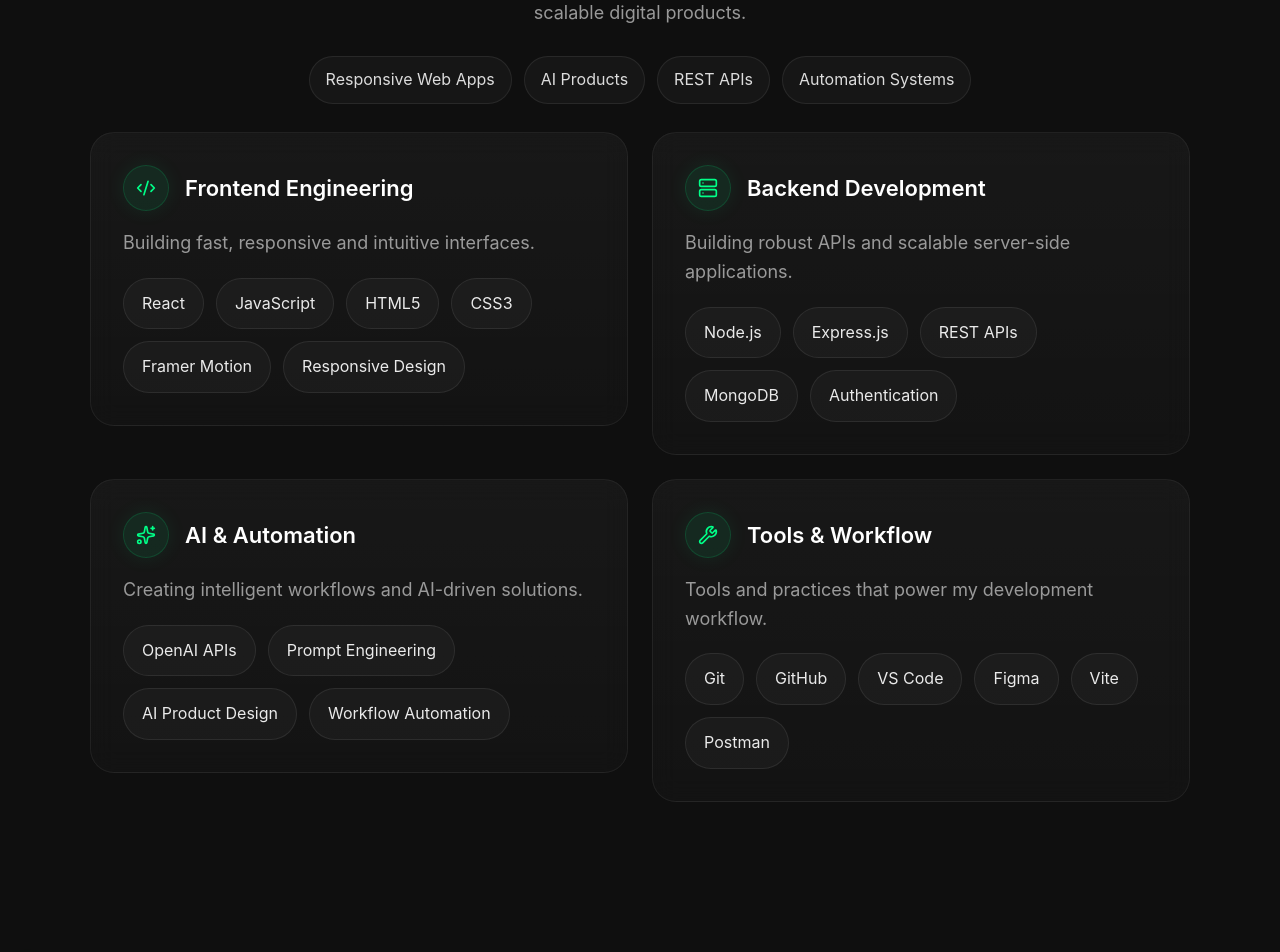
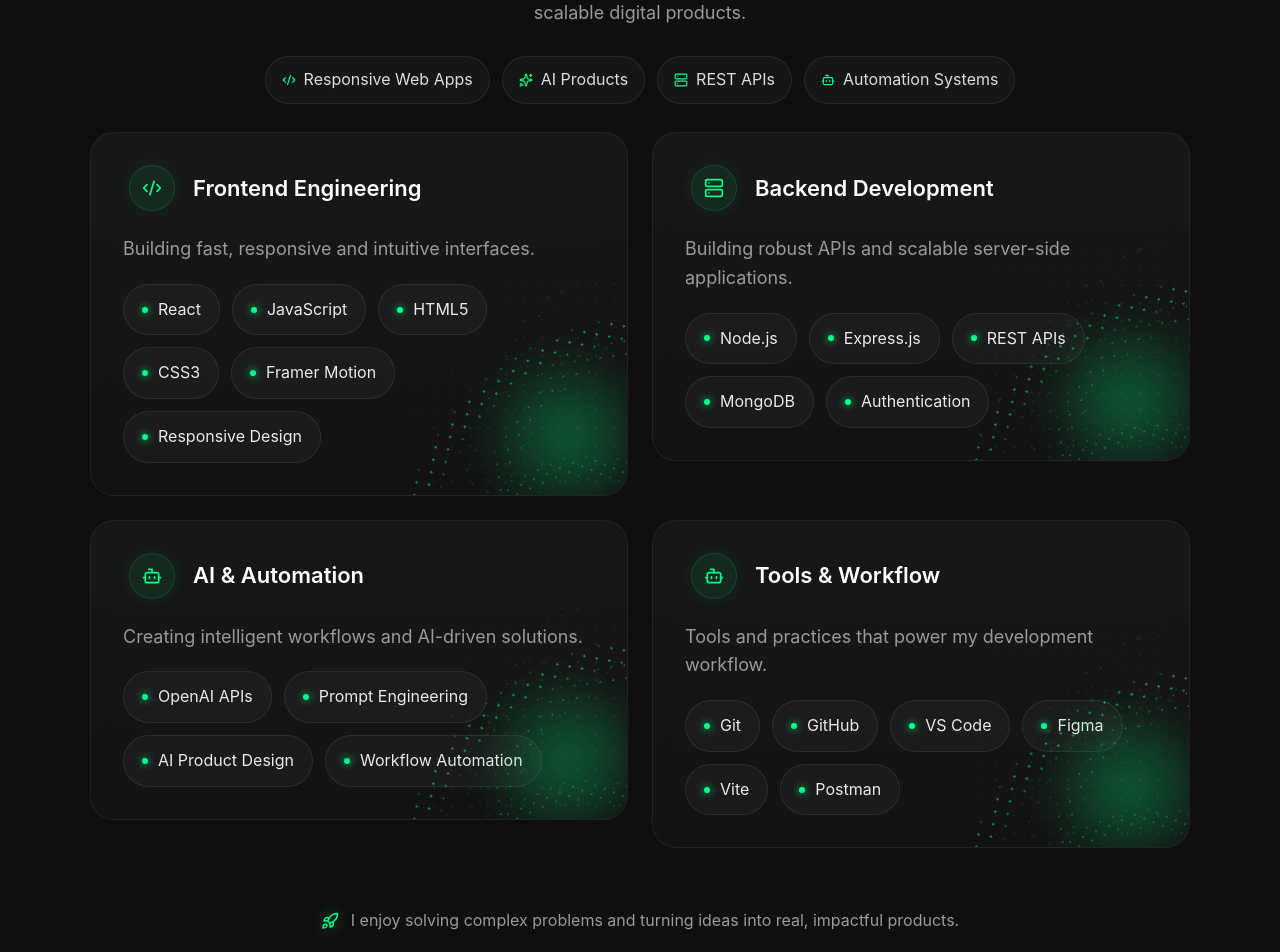
Before and after one commit to igbinedionelvis/elvis-portfolio-react, a React (Vite) app: page / in a window 1280 px wide. Shown: the part 5060-6012 px from the top of the page. Built offline with nearby package versions, Linux system fonts and the light colour scheme.

Commit message:
feat(skills): transform skills section into interactive skill matrix experience

```diff
--- /dev/null
+++ b/src/components/SkillMatrixGraphic.jsx
@@ -0,0 +1,16 @@
+export default function SkillMatrixGraphic() {
+    return (
+        <div className="matrix-particles">
+
+            <span className="curve curve-1"></span>
+            <span className="curve curve-2"></span>
+            <span className="curve curve-3"></span>
+            <span className="curve curve-4"></span>
+
+            <span className="particle-cloud"></span>
+
+            <span className="matrix-glow"></span>
+
+        </div>
+    );
+}
--- a/src/components/Skills.jsx
+++ b/src/components/Skills.jsx
@@ -1,10 +1,12 @@
 import { motion } from "framer-motion";
-
+import SkillMatrixGraphic from "./SkillMatrixGraphic";
 import {
     Code2,
     Server,
     Sparkles,
-    Wrench
+    Bot,
+    Rocket,
+    Zap
 } from "lucide-react";
 
 const frontend = [
@@ -52,9 +54,13 @@ export default function Skills() {
                     whileInView={{ opacity: 1, y: 0 }}
                     viewport={{ once: true }}
                 >
+                    <div className="skills-tag-wrapper">
+                        <span className="skills-tag-dot"></span>
+
                         <span className="skills-tag">
                             MY SKILL MATRIX
                         </span>
+                    </div>
 
                     <h2>
                         What I Build
@@ -69,21 +75,44 @@ export default function Skills() {
 
                 <div className="outcome-strip">
 
-                    <span>Responsive Web Apps</span>
+                    <span>
+                        <Code2 size={14} />
+                        Responsive Web Apps
+                    </span>
 
-                    <span>AI Products</span>
+                    <span>
+                        <Sparkles size={14} />
+                        AI Products
+                    </span>
 
-                    <span>REST APIs</span>
+                    <span>
+                        <Server size={14} />
+                        REST APIs
+                    </span>
 
-                    <span>Automation Systems</span>
+                    <span>
+                        <Bot size={14} />
+                        Automation Systems
+                    </span>
 
+                </div>
+
+                <div className="learning-badge">
+                    <Zap size={14} />
+                    Always Learning, Always building.
                 </div>
 
                 {/* CORE */}
 
                 <div className="skill-matrix-grid">
 
-                    <div className="dashboard-card">
+                    <motion.div
+                        className="dashboard-card"
+                        initial={{ opacity: 0, y: 50 }}
+                        whileInView={{ opacity: 1, y: 0 }}
+                        viewport={{ once: true }}
+                        transition={{ duration: 0.6, delay: 0 }}
+                    >
 
                         <div className="skill-card-header">
                             <div className="skill-icon">
@@ -104,14 +133,23 @@ export default function Skills() {
                                     className="skill-pill"
                                     whileHover={{ y: -4, scale: 1.05 }}
                                 >
+                                    <>
+                                        <span className="pill-dot"></span>
                                         {skill}
+                                    </>
                                 </motion.div>
                             ))}
+                            <SkillMatrixGraphic />
                         </div>
+                    </motion.div>
 
-                    </div>
-
-                    <div className="dashboard-card">
+                    <motion.div
+                        className="dashboard-card"
+                        initial={{ opacity: 0, y: 50 }}
+                        whileInView={{ opacity: 1, y: 0 }}
+                        viewport={{ once: true }}
+                        transition={{ duration: 0.6, delay: 0.15 }}
+                    >
                         <div className="skill-card-header">
                             <div className="skill-icon">
                                 <Server size={20} />
@@ -131,16 +169,27 @@ export default function Skills() {
                                     className="skill-pill"
                                     whileHover={{ scale: 1.08 }}
                                 >
+                                    <>
+                                        <span className="pill-dot"></span>
                                         {skill}
+                                    </>
                                 </motion.div>
                             ))}
+                            <SkillMatrixGraphic />
                         </div>
-                    </div>
+                    </motion.div>
 
-                    <div className="dashboard-card">
+
+                    <motion.div
+                        className="dashboard-card"
+                        initial={{ opacity: 0, y: 50 }}
+                        whileInView={{ opacity: 1, y: 0 }}
+                        viewport={{ once: true }}
+                        transition={{ duration: 0.6, delay: 0.3 }}
+                    >
                         <div className="skill-card-header">
                             <div className="skill-icon">
-                                <Sparkles size={20} />
+                                <Bot size={20} />
                             </div>
 
                             <h3>AI & Automation</h3>
@@ -157,16 +206,27 @@ export default function Skills() {
                                     className="skill-pill"
                                     whileHover={{ y: -4 }}
                                 >
+                                    <>
+                                        <span className="pill-dot"></span>
                                         {skill}
+                                    </>
                                 </motion.div>
                             ))}
+                            <SkillMatrixGraphic />
                         </div>
-                    </div>
+                    </motion.div>
 
-                    <div className="dashboard-card">
+
+                    <motion.div
+                        className="dashboard-card"
+                        initial={{ opacity: 0, y: 50 }}
+                        whileInView={{ opacity: 1, y: 0 }}
+                        viewport={{ once: true }}
+                        transition={{ duration: 0.6, delay: 0.45 }}
+                    >
                         <div className="skill-card-header">
                             <div className="skill-icon">
-                                <Wrench size={20} />
+                                <Bot size={20} />
                             </div>
 
                             <h3>Tools & Workflow</h3>
@@ -177,20 +237,31 @@ export default function Skills() {
                         </p>
 
                         <div className="skill-pills">
-                            {tools.map((item) => (
+                            {tools.map((skill) => (
                                 <motion.div
-                                    key={item}
+                                    key={skill}
                                     className="skill-pill"
                                     whileHover={{ y: -6 }}
                                 >
-                                    {item}
+                                    <>
+                                        <span className="pill-dot"></span>
+                                        {skill}
+                                    </>
                                 </motion.div>
                             ))}
+                            <SkillMatrixGraphic />
                         </div>
+                    </motion.div>
 
-                    </div> {/* dashboard-card */}
+                </div> {/* skill-matrix-grid */}
 
-                </div> {/* skills-dashboard */}
+                <div className="skills-mission">
+                    <Rocket size={18} />
+
+                    <span>
+                        I enjoy solving complex problems and turning ideas into real, impactful products.
+                    </span>
+                </div>
 
             </div> {/* skills-container */}
 
--- a/src/styles/skills.css
+++ b/src/styles/skills.css
@@ -30,6 +30,8 @@
     max-width: 1100px;
 
     margin: 0 auto;
+
+    position: relative;
 }
 
 .skills-heading {
@@ -99,13 +101,13 @@
 }
 
 .dashboard-card:hover {
-    transform: translateY(-6px) scale(1.02);
+    transform: translateY(-10px) scale(1.025);
 
-    border-color: rgba(0, 255, 136, .18);
+    border-color: rgba(0, 255, 136, .25);
 
     box-shadow:
-        0 18px 50px rgba(0, 0, 0, .35),
-        0 0 25px rgba(0, 255, 136, .12);
+        0 30px 80px rgba(0, 0, 0, .45),
+        0 0 40px rgba(0, 255, 136, .15);
 }
 
 .skill-pills {
@@ -146,6 +148,10 @@
 }
 
 .outcome-strip span {
+    display: flex;
+    align-items: center;
+    gap: 8px;
+
     padding: 10px 16px;
 
     border-radius: 999px;
@@ -178,9 +184,12 @@
 .skill-card-header {
     display: flex;
     align-items: center;
-    gap: 16px;
 
-    margin-bottom: 18px;
+    gap: 18px;
+
+    margin-bottom: 24px;
+
+    padding-left: 6px;
 }
 
 .skill-pills {
@@ -217,10 +226,285 @@
         0 0 20px rgba(0, 255, 136, 0.08);
 
     transition:
-        transform .3s ease,
-        box-shadow .3s ease;
+        transform .45s ease .05s,
+        box-shadow .45s ease .05s,
+        background .45s ease .05s
+}
+
+.dashboard-card:hover h3 {
+    color: #00ff88;
+}
+
+.dashboard-card:hover .skill-icon {
+    transform:
+        translateY(-4px) rotate(12deg) scale(1.12);
+
+    box-shadow:
+        0 0 30px rgba(0, 255, 136, .25),
+        0 0 60px rgba(0, 255, 136, .12);
+}
+
+.dashboard-card:hover .skill-icon svg {
+    filter:
+        drop-shadow(0 0 10px rgba(0, 255, 136, .45));
+}
+
+.skill-card {
+    position: relative;
+    overflow: hidden;
 }
 
 .skill-card-header h3 {
     margin: 0;
 }
+
+.skills-tag-wrapper {
+    display: flex;
+    justify-content: center;
+    align-items: center;
+    gap: 10px;
+}
+
+.skills-tag-dot {
+    width: 8px;
+    height: 8px;
+
+    border-radius: 50%;
+
+    background: #00ff88;
+
+    box-shadow:
+        0 0 10px #00ff88,
+        0 0 20px #00ff88;
+}
+
+.learning-badge {
+    position: absolute;
+
+    top: 0;
+    right: 0;
+
+    display: flex;
+    align-items: center;
+    gap: 8px;
+
+    padding: 10px 14px;
+
+    border-radius: 999px;
+
+    color: #00ff88;
+
+    background: rgba(0, 255, 136, .05);
+
+    border: 1px solid rgba(0, 255, 136, .15);
+}
+
+.skill-pill {
+    display: flex;
+    align-items: center;
+    gap: 10px;
+}
+
+.pill-dot {
+    width: 6px;
+    height: 6px;
+
+    border-radius: 50%;
+
+    background: #00ff88;
+
+    box-shadow:
+        0 0 8px #00ff88;
+}
+
+.dashboard-card {
+    position: relative;
+    overflow: hidden;
+}
+
+.skills-mission {
+    display: flex;
+    justify-content: center;
+    align-items: center;
+
+    gap: 12px;
+
+    margin-top: 60px;
+
+    color: #9a9a9a;
+}
+
+.outcome-strip svg {
+    color: #00ff88;
+
+    flex-shrink: 0;
+}
+
+.skills-mission svg {
+    color: #00ff88;
+
+    filter: drop-shadow(0 0 8px rgba(0, 255, 136, .45));
+}
+
+.dashboard-card {
+    position: relative;
+    overflow: hidden;
+}
+
+.matrix-particles {
+    position: absolute;
+
+    right: -40px;
+    bottom: -40px;
+
+    width: 260px;
+    height: 260px;
+
+    pointer-events: none;
+
+    overflow: hidden;
+
+    opacity: .9;
+}
+
+.curve {
+    position: absolute;
+    inset: 0;
+
+    background-image:
+        radial-gradient(rgba(0, 255, 136, .85) 1px,
+            transparent 1px);
+
+    background-repeat: repeat;
+}
+
+.curve-1 {
+    background-size: 11px 11px;
+
+    transform:
+        rotate(10deg) scale(1.15);
+
+    opacity: .7;
+
+    mask-image:
+        radial-gradient(circle at 100% 100%,
+            transparent 0,
+            transparent 55%,
+            black 58%,
+            black 61%,
+            transparent 63%);
+}
+
+.curve-2 {
+    background-size: 13px 13px;
+
+    transform:
+        rotate(-8deg) translate(-15px, -5px);
+
+    opacity: .45;
+
+    mask-image:
+        radial-gradient(circle at 100% 100%,
+            transparent 0,
+            transparent 42%,
+            black 45%,
+            black 48%,
+            transparent 51%);
+}
+
+.curve-3 {
+    background-size: 10px 10px;
+
+    transform:
+        rotate(22deg) translate(-10px, 25px);
+
+    opacity: .35;
+
+    mask-image:
+        radial-gradient(circle at 100% 100%,
+            transparent 0,
+            transparent 30%,
+            black 33%,
+            black 36%,
+            transparent 39%);
+}
+
+.curve-4 {
+    background-size: 15px 15px;
+
+    transform:
+        rotate(-20deg) translate(20px, 10px);
+
+    opacity: .2;
+
+    mask-image:
+        radial-gradient(circle at 100% 100%,
+            transparent 0,
+            transparent 65%,
+            black 68%,
+            black 70%,
+            transparent 72%);
+}
+
+.particle-cloud {
+    position: absolute;
+    inset: 0;
+
+    background-image:
+        radial-gradient(rgba(0, 255, 136, .65) 1px,
+            transparent 1px);
+
+    background-size: 18px 18px;
+
+    opacity: .18;
+
+    mask-image:
+        radial-gradient(circle at 100% 100%,
+            black 10%,
+            black 55%,
+            transparent 100%);
+}
+
+.matrix-glow {
+    position: absolute;
+
+    width: 180px;
+    height: 180px;
+
+    right: 10px;
+    bottom: 10px;
+
+    border-radius: 50%;
+
+    background:
+        radial-gradient(circle,
+            rgba(0, 255, 136, .45),
+            transparent 70%);
+
+    filter: blur(20px);
+
+    opacity:.85;
+}
+
+.dashboard-card:hover .matrix-particles {
+    opacity: 1;
+    transform: scale(1.08);
+}
+
+.matrix-particles {
+    position: absolute;
+
+    right: -40px;
+    bottom: -40px;
+
+    width: 260px;
+    height: 260px;
+
+    pointer-events: none;
+    overflow: hidden;
+    z-index: 0;
+
+    transition:
+        transform .6s ease,
+        opacity .6s ease;
+}
```
Also changed, not shown: src/styles/responsive.css (+17 -0 lines). Lines whose indentation alone changed are shown as unchanged.
